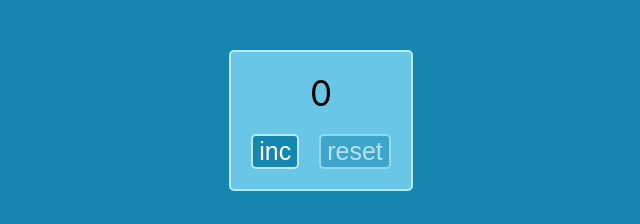
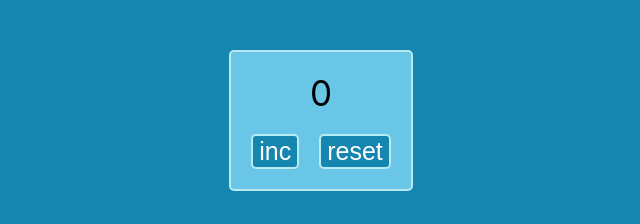
Before and after one commit to julia-lahtina/counter, a React (Create React App) app: page / in a window 1280 px wide. Shown: the top 224 px of the page, without its empty margins (319-959 px from the left). Built offline with nearby package versions, Linux system fonts and the light colour scheme.

Commit message:
add new props

```diff
--- a/src/components/Counter.tsx
+++ b/src/components/Counter.tsx
@@ -2,21 +2,23 @@ import React from 'react';
 import {Button} from './Button';
 import {CounterType} from '../App';
 
-export const Counter = ({getResetCounter, getIncreaseCounter, counter}: CounterType) => {
+export const Counter = ({getResetCounter, getIncreaseCounter, counter, maxValue, minValue}: CounterType) => {
 
-    const disabledButtonReset = counter === 0;
-    const disabledButtonInc = counter === 5;
+    const disabledButtonReset = counter === minValue;
+    const disabledButtonInc = counter === maxValue;
 
     return (
         <div className={'wrapper'}>
-            <div className={counter===5 ? 'counter-style' : 'black'}>{counter}</div>
+            <div className={'counter-wrapper'}>
+                <span className={counter === maxValue ? 'counter-style' : 'white'}>{counter}</span>
+            </div>
             <div className={'btn-wrapper'}>
                 <Button
-                callBack={() => getIncreaseCounter(counter)}
-                isDisabled={disabledButtonInc}
-                className={disabledButtonInc ? 'disabledButton' : 'activeButton'}
-                title={'inc'}
-            />
+                    callBack={() => getIncreaseCounter(counter)}
+                    isDisabled={disabledButtonInc}
+                    className={disabledButtonInc ? 'disabledButton' : 'activeButton'}
+                    title={'inc'}
+                />
                 <Button
                     callBack={getResetCounter}
                     isDisabled={disabledButtonReset}
```
